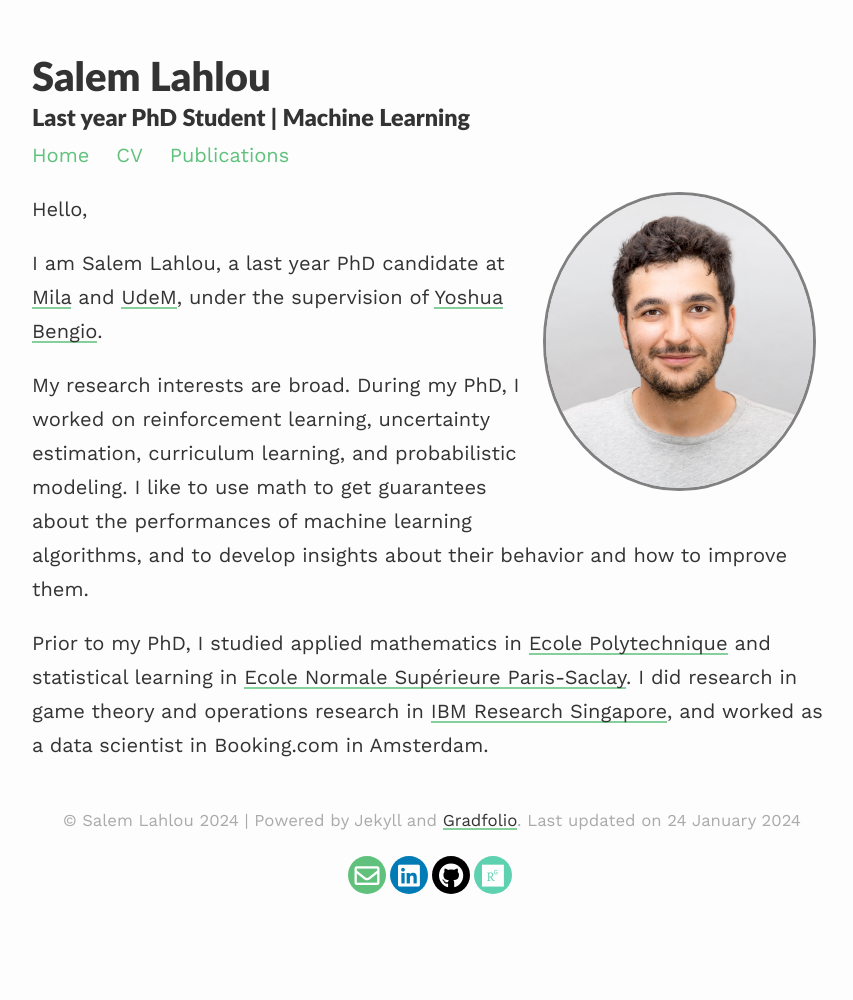
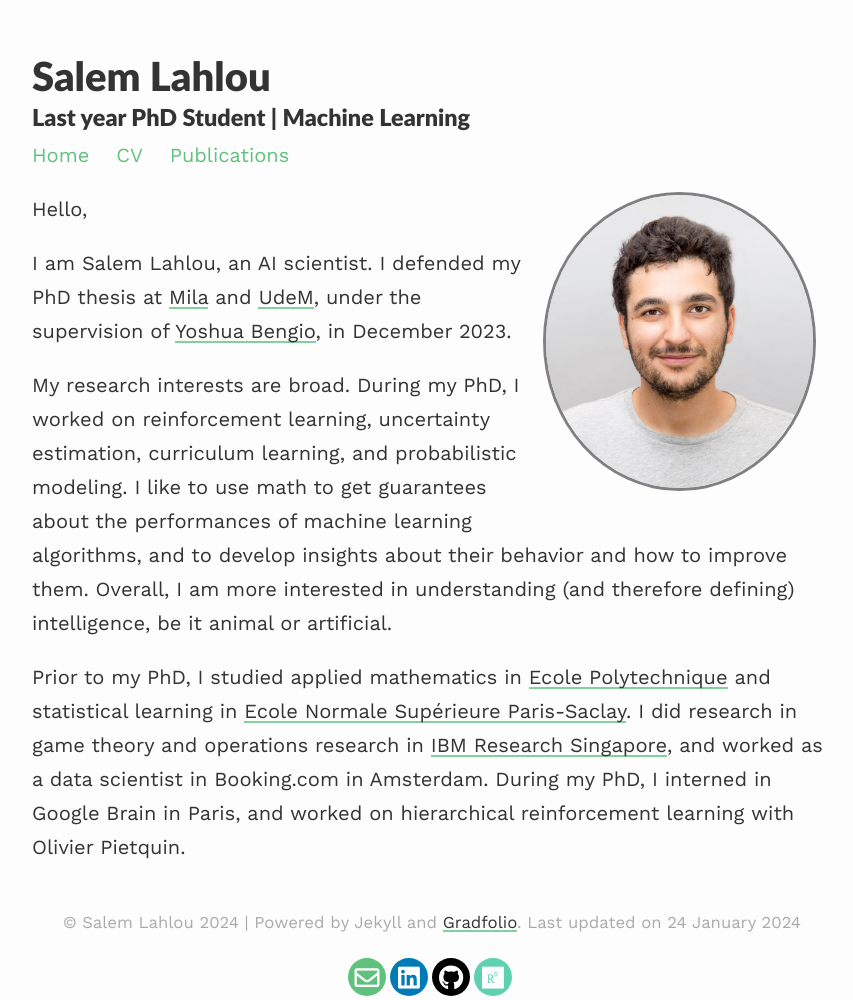
Before and after one commit to saleml/saleml.github.io, a Jekyll site: the page built from index.md, in a window 1280 px wide. Shown: the whole page, without its empty margins (208-1061 px from the left). Built offline with Jekyll 4.4.1, drawn with Linux system fonts in a browser that asks for light colours; nearby versions of some CDN libraries.

Commit message:
update jan 2024

```diff
--- a/index.md
+++ b/index.md
@@ -9,8 +9,8 @@ published: true
 
 Hello,
 
-I am Salem Lahlou, a last year PhD candidate at [Mila](https://mila.quebec/en/){:target="_blank"} and [UdeM](https://www.umontreal.ca/en){:target="_blank"}, under the supervision of [Yoshua Bengio](https://yoshuabengio.org/){:target="_blank"}.
+I am Salem Lahlou, an AI scientist. I defended my PhD thesis at [Mila](https://mila.quebec/en/){:target="_blank"} and [UdeM](https://www.umontreal.ca/en){:target="_blank"}, under the supervision of [Yoshua Bengio](https://yoshuabengio.org/){:target="_blank"}, in December 2023.
 
-My research interests are broad. During my PhD, I worked on reinforcement learning, uncertainty estimation, curriculum learning, and probabilistic modeling. I like to use math to get guarantees about the performances of machine learning algorithms, and to develop insights about their behavior and how to improve them.
+My research interests are broad. During my PhD, I worked on reinforcement learning, uncertainty estimation, curriculum learning, and probabilistic modeling. I like to use math to get guarantees about the performances of machine learning algorithms, and to develop insights about their behavior and how to improve them. Overall, I am more interested in understanding (and therefore defining) intelligence, be it animal or artificial.
 
-Prior to my PhD, I studied applied mathematics in [Ecole Polytechnique](https://www.polytechnique.edu/){:target="_blank"} and statistical learning in [Ecole Normale Supérieure Paris-Saclay](https://ens-paris-saclay.fr/){:target="_blank"}. I did research in game theory and operations research in [IBM Research Singapore](https://researcher.watson.ibm.com/researcher/view_group.php?id=8131){:target="_blank"}, and worked as a data scientist in Booking.com in Amsterdam.
+Prior to my PhD, I studied applied mathematics in [Ecole Polytechnique](https://www.polytechnique.edu/){:target="_blank"} and statistical learning in [Ecole Normale Supérieure Paris-Saclay](https://ens-paris-saclay.fr/){:target="_blank"}. I did research in game theory and operations research in [IBM Research Singapore](https://researcher.watson.ibm.com/researcher/view_group.php?id=8131){:target="_blank"}, and worked as a data scientist in Booking.com in Amsterdam. During my PhD, I interned in Google Brain in Paris, and worked on hierarchical reinforcement learning with Olivier Pietquin.
```
Also changed, not shown: 1 other file.
